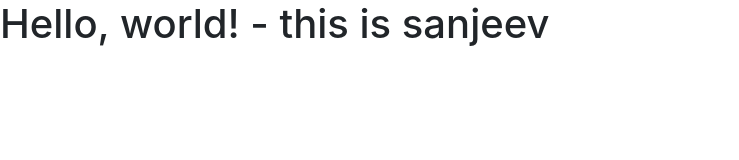
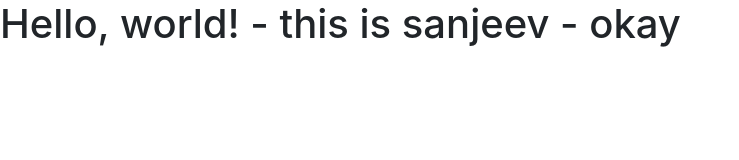
Before and after one commit to sanjeevpkumarbt/fta, a plain HTML site: page index.html in a window 1280 px wide. Shown: the whole page, without its empty margins (0-739 px from the left). Drawn offline with nearby package versions, Linux system fonts and the light colour scheme.

Commit message:
some changes

```diff
--- a/index.html
+++ b/index.html
@@ -11,7 +11,7 @@
     <title>Hello, world!</title>
   </head>
   <body>
-    <h1>Hello, world! - this is sanjeev</h1>
+    <h1>Hello, world! - this is sanjeev - okay</h1>
 
     <!-- Optional JavaScript -->
     <!-- jQuery first, then Popper.js, then Bootstrap JS -->
```
